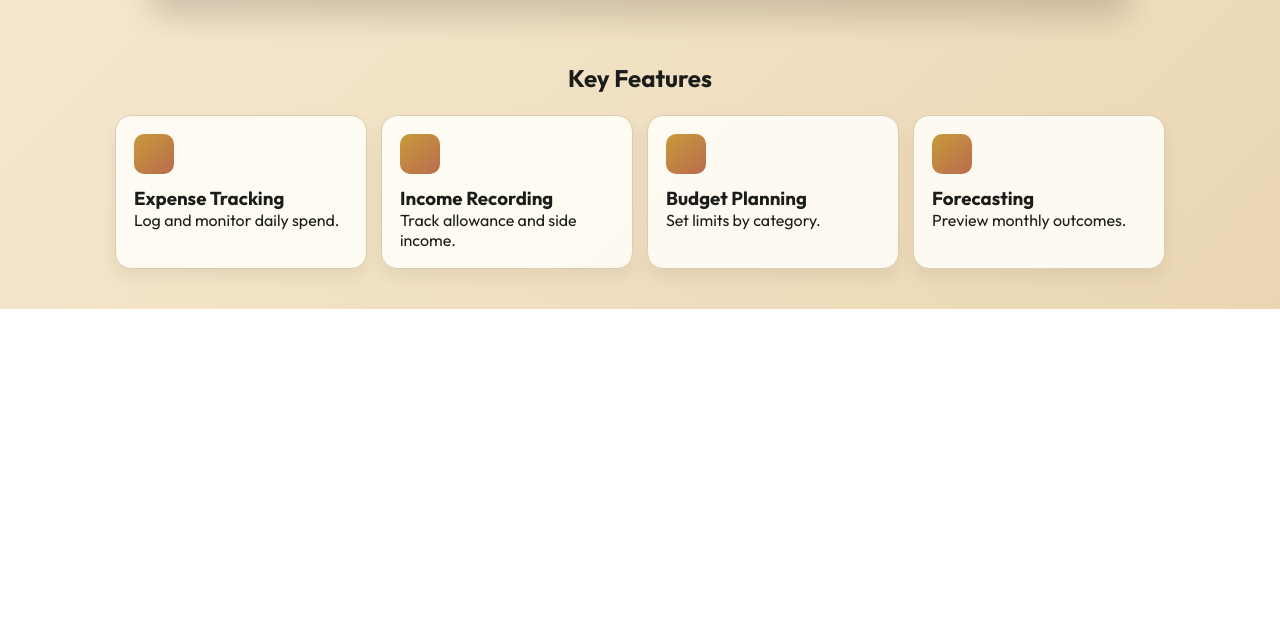
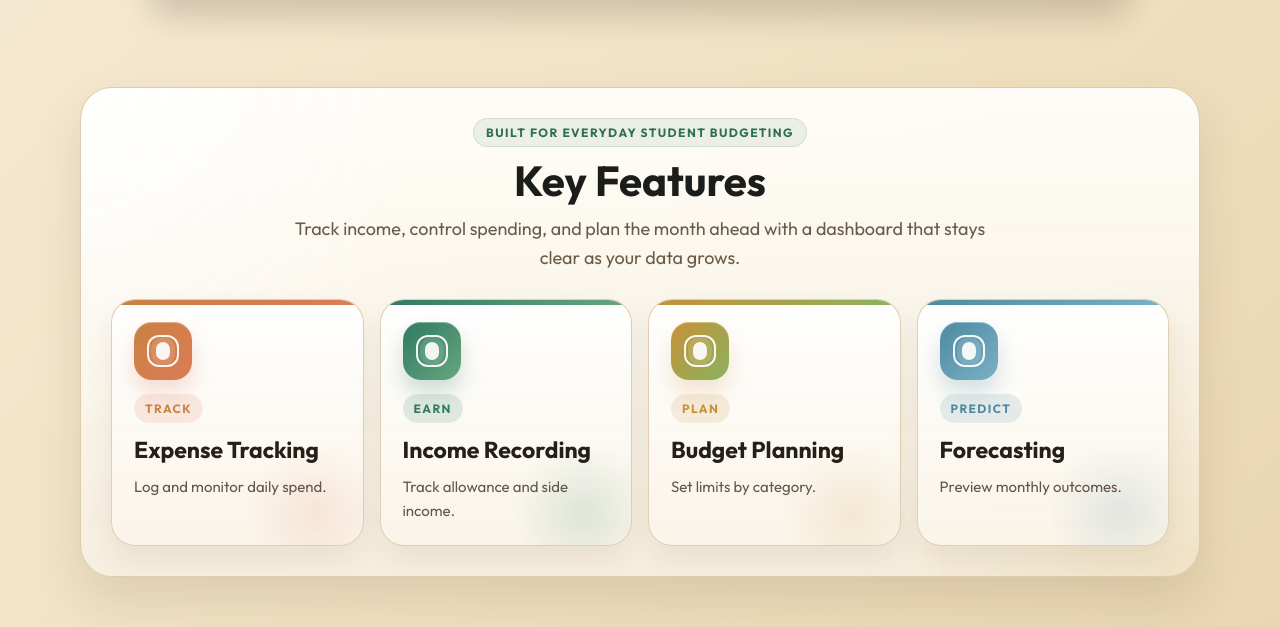
Before and after one commit to IbasanBryl/Baon-Brain., a plain HTML site: page index.html in a window 1280 px wide. Shown: the part 787-1414 px from the top of the page. Before the commit the page ends 1096 px from the top, so only its background shows below. Drawn offline with Linux system fonts and the light colour scheme; a script that the page names is missing.

Commit message:
Key Features

```diff
--- a/index.html
+++ b/index.html
@@ -67,12 +67,38 @@
     </section>
 
     <section class="features">
-      <h2>Key Features</h2>
-      <div class="feature-grid">
-        <article class="feature-card"><div class="icon"></div><h3>Expense Tracking</h3><p>Log and monitor daily spend.</p></article>
-        <article class="feature-card"><div class="icon"></div><h3>Income Recording</h3><p>Track allowance and side income.</p></article>
-        <article class="feature-card"><div class="icon"></div><h3>Budget Planning</h3><p>Set limits by category.</p></article>
-        <article class="feature-card"><div class="icon"></div><h3>Forecasting</h3><p>Preview monthly outcomes.</p></article>
+      <div class="features-shell">
+        <div class="features-head">
+          <p class="features-kicker">Built for everyday student budgeting</p>
+          <h2>Key Features</h2>
+          <p class="features-copy">Track income, control spending, and plan the month ahead with a dashboard that stays clear as your data grows.</p>
+        </div>
+        <div class="feature-grid">
+          <article class="feature-card">
+            <div class="icon" aria-hidden="true"></div>
+            <span class="feature-chip">Track</span>
+            <h3>Expense Tracking</h3>
+            <p>Log and monitor daily spend.</p>
+          </article>
+          <article class="feature-card">
+            <div class="icon" aria-hidden="true"></div>
+            <span class="feature-chip">Earn</span>
+            <h3>Income Recording</h3>
+            <p>Track allowance and side income.</p>
+          </article>
+          <article class="feature-card">
+            <div class="icon" aria-hidden="true"></div>
+            <span class="feature-chip">Plan</span>
+            <h3>Budget Planning</h3>
+            <p>Set limits by category.</p>
+          </article>
+          <article class="feature-card">
+            <div class="icon" aria-hidden="true"></div>
+            <span class="feature-chip">Predict</span>
+            <h3>Forecasting</h3>
+            <p>Preview monthly outcomes.</p>
+          </article>
+        </div>
       </div>
     </section>
 
--- a/style3.css
+++ b/style3.css
@@ -385,38 +385,211 @@ a{ text-decoration:none; color:inherit; }
 }
 
 /* FEATURES */
-.features{ padding:34px 10px 12px; text-align:center; }
-.features h2{ margin-bottom:22px; }
+.features{
+  padding:58px 16px 28px;
+  text-align:center;
+}
+
+.features-shell{
+  position:relative;
+  max-width:1120px;
+  margin:0 auto;
+  padding:30px;
+  border-radius:32px;
+  border:1px solid rgba(219,201,171,.94);
+  background:
+    radial-gradient(circle at top left, rgba(255,255,255,.82), transparent 28%),
+    radial-gradient(circle at bottom right, rgba(199,155,59,.14), transparent 26%),
+    linear-gradient(180deg, rgba(255,254,250,.94), rgba(247,239,224,.92));
+  box-shadow:0 24px 48px rgba(73,52,28,.12);
+  overflow:hidden;
+}
+
+.features-shell::before{
+  content:'';
+  position:absolute;
+  inset:0;
+  background:linear-gradient(135deg, rgba(255,255,255,.14), transparent 35%);
+  pointer-events:none;
+}
+
+.features-head{
+  position:relative;
+  z-index:1;
+  max-width:760px;
+  margin:0 auto 26px;
+}
+
+.features-kicker{
+  display:inline-flex;
+  align-items:center;
+  gap:8px;
+  margin-bottom:12px;
+  padding:6px 12px;
+  border-radius:999px;
+  background:rgba(43,111,79,.09);
+  border:1px solid rgba(43,111,79,.12);
+  color:#2b6f4f;
+  font-size:12px;
+  font-weight:700;
+  letter-spacing:.12em;
+  text-transform:uppercase;
+}
+
+.features h2{
+  margin-bottom:10px;
+  font-size:clamp(30px, 4vw, 42px);
+  line-height:1.05;
+}
+
+.features-copy{
+  margin:0 auto;
+  max-width:62ch;
+  color:#6a5b49;
+  font-size:18px;
+  line-height:1.65;
+}
 
 .feature-grid{
-  max-width:1050px;
-  margin:0 auto;
+  position:relative;
+  z-index:1;
+  max-width:none;
+  margin:0;
   display:grid;
-  grid-template-columns:repeat(auto-fit,minmax(210px,1fr));
-  gap:14px;
+  grid-template-columns:repeat(4,minmax(0,1fr));
+  gap:16px;
 }
 
 .feature-card{
-  background:rgba(255,253,247,.92);
-  border:1px solid #dccdb2;
-  border-radius:16px;
-  padding:18px;
+  position:relative;
+  display:flex;
+  flex-direction:column;
+  align-items:flex-start;
+  gap:12px;
+  min-height:228px;
+  padding:22px;
   text-align:left;
-  box-shadow:0 8px 16px rgba(68,49,31,.08);
-  transition:all .25s ease;
+  border-radius:24px;
+  background:linear-gradient(180deg, rgba(255,255,255,.98), rgba(250,244,233,.94));
+  border:1px solid rgba(221,205,177,.94);
+  box-shadow:0 14px 28px rgba(68,49,31,.08);
+  transition:transform .25s ease, box-shadow .25s ease, border-color .25s ease;
+  overflow:hidden;
+  isolation:isolate;
+  --feature-a:#c98241;
+  --feature-b:#dc7b57;
+  --feature-soft:rgba(220,123,87,.14);
+  --feature-shadow:rgba(220,123,87,.24);
+}
+
+.feature-card > *{
+  position:relative;
+  z-index:1;
+}
+
+.feature-card:nth-child(2){
+  --feature-a:#2f7b63;
+  --feature-b:#68a57f;
+  --feature-soft:rgba(47,123,99,.14);
+  --feature-shadow:rgba(47,123,99,.24);
+}
+
+.feature-card:nth-child(3){
+  --feature-a:#c79038;
+  --feature-b:#8ab35f;
+  --feature-soft:rgba(199,144,56,.14);
+  --feature-shadow:rgba(199,144,56,.22);
+}
+
+.feature-card:nth-child(4){
+  --feature-a:#4d8aa0;
+  --feature-b:#7bb0c6;
+  --feature-soft:rgba(77,138,160,.14);
+  --feature-shadow:rgba(77,138,160,.24);
+}
+
+.feature-card::before{
+  content:'';
+  position:absolute;
+  inset:0 0 auto;
+  height:5px;
+  background:linear-gradient(90deg, var(--feature-a), var(--feature-b));
+  z-index:0;
+}
+
+.feature-card::after{
+  content:'';
+  position:absolute;
+  inset:auto -26px -42px auto;
+  width:148px;
+  height:148px;
+  border-radius:50%;
+  background:radial-gradient(circle, var(--feature-soft), transparent 68%);
+  pointer-events:none;
+  z-index:0;
 }
 
 .feature-card:hover{
-  transform:translateY(-4px);
-  border-color:#c7b08f;
+  transform:translateY(-8px);
+  border-color:rgba(200,178,139,.98);
+  box-shadow:0 20px 34px rgba(68,49,31,.16);
 }
 
 .icon{
-  width:40px;
-  height:40px;
-  border-radius:10px;
-  margin-bottom:12px;
-  background:linear-gradient(140deg,var(--sun),var(--clay));
+  position:relative;
+  width:58px;
+  height:58px;
+  border-radius:18px;
+  margin-bottom:2px;
+  background:linear-gradient(135deg, var(--feature-a), var(--feature-b));
+  box-shadow:
+    0 12px 22px var(--feature-shadow),
+    inset 0 1px 0 rgba(255,255,255,.36);
+}
+
+.icon::before{
+  content:'';
+  position:absolute;
+  inset:13px;
+  border-radius:12px;
+  border:2px solid rgba(255,255,255,.92);
+}
+
+.icon::after{
+  content:'';
+  position:absolute;
+  inset:20px 22px;
+  border-radius:999px;
+  background:rgba(255,255,255,.92);
+  box-shadow:0 0 0 5px rgba(255,255,255,.12);
+}
+
+.feature-chip{
+  display:inline-flex;
+  align-items:center;
+  width:max-content;
+  padding:6px 10px;
+  border-radius:999px;
+  background:var(--feature-soft);
+  color:var(--feature-a);
+  border:1px solid rgba(255,255,255,.08);
+  font-size:12px;
+  font-weight:700;
+  letter-spacing:.12em;
+  text-transform:uppercase;
+}
+
+.feature-card h3{
+  margin-top:2px;
+  font-size:23px;
+  line-height:1.12;
+  color:#241f19;
+}
+
+.feature-card p{
+  color:#645747;
+  font-size:15px;
+  line-height:1.6;
 }
 
 .cta{ text-align:right; padding:24px 8px 8px; }
@@ -2718,6 +2891,19 @@ th{
     flex:1;
     width:auto;
   }
+
+  .features{
+    padding:46px 12px 22px;
+  }
+
+  .features-shell{
+    padding:24px;
+    border-radius:28px;
+  }
+
+  .feature-grid{
+    grid-template-columns:1fr 1fr;
+  }
 }
 
 @media(max-width:600px){
@@ -2760,6 +2946,27 @@ th{
   .logo-text{
     line-height:1;
     font-size:30px;
+  }
+  .features{
+    padding:30px 12px 16px;
+  }
+  .features-shell{
+    padding:18px;
+    border-radius:24px;
+  }
+  .features-copy{
+    font-size:16px;
+  }
+  .feature-grid{
+    grid-template-columns:1fr;
+    gap:12px;
+  }
+  .feature-card{
+    min-height:0;
+    padding:18px;
+  }
+  .feature-card h3{
+    font-size:20px;
   }
   .menu{
     display:flex;
```
